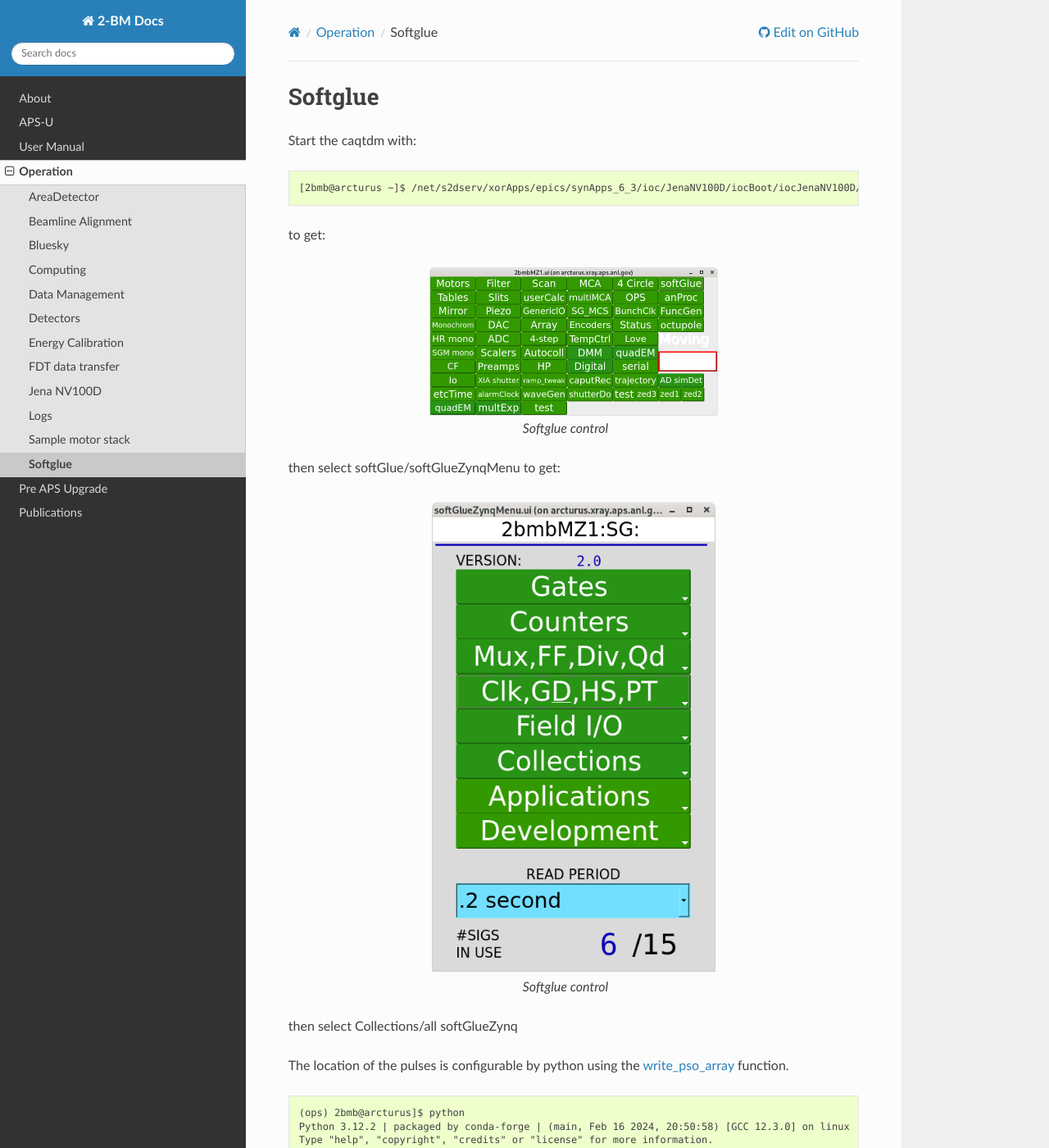
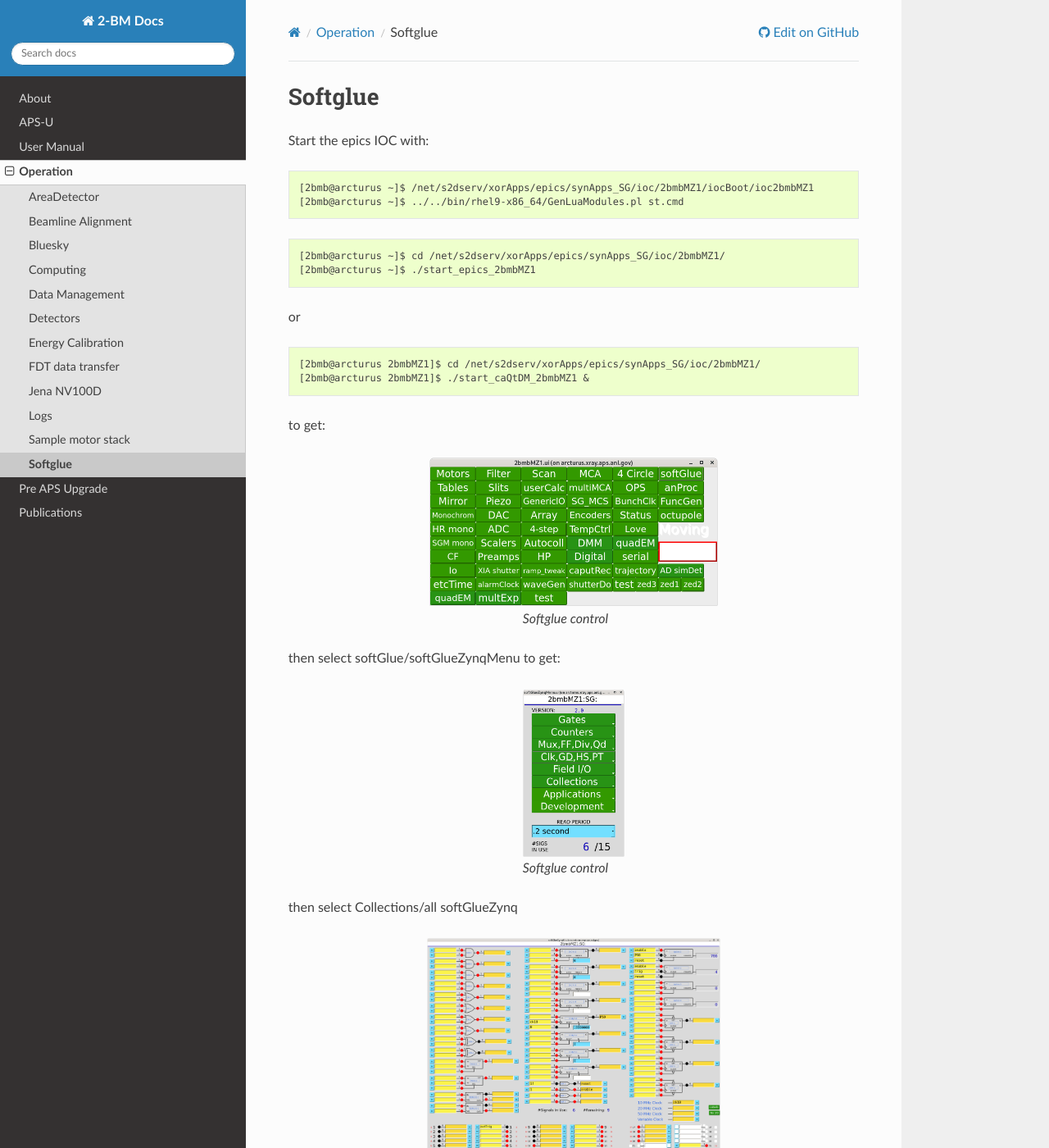
Before and after one commit to xray-imaging/2bm-docs, a Sphinx documentation site: the page built from docs/source/ops/item_060.rst, in a window 1280 px wide and 1400 px high. Shown: the whole window at 82% size. Built offline with Sphinx 7.4.7 and the Read the Docs theme 3.1.0, drawn with Linux system fonts in a browser that asks for light colours; the version number could not be read and is left out.

Commit message:
update softGlue

```diff
--- a/docs/source/ops/item_060.rst
+++ b/docs/source/ops/item_060.rst
@@ -2,11 +2,24 @@
 Softglue
 ========
 
-Start the caqtdm with:
+Start the epics IOC with:
 
 ::
 
-   [2bmb@arcturus ~]$ /net/s2dserv/xorApps/epics/synApps_6_3/ioc/JenaNV100D/iocBoot/iocJenaNV100D/softioc/JenaNV100D.pl caqtdm
+   [2bmb@arcturus ~]$ /net/s2dserv/xorApps/epics/synApps_SG/ioc/2bmbMZ1/iocBoot/ioc2bmbMZ1
+   [2bmb@arcturus ~]$ ../../bin/rhel9-x86_64/GenLuaModules.pl st.cmd
+
+
+::
+
+   [2bmb@arcturus ~]$ cd /net/s2dserv/xorApps/epics/synApps_SG/ioc/2bmbMZ1/
+   [2bmb@arcturus ~]$ ./start_epics_2bmbMZ1
+or
+
+::
+
+   [2bmb@arcturus 2bmbMZ1]$ cd /net/s2dserv/xorApps/epics/synApps_SG/ioc/2bmbMZ1/
+   [2bmb@arcturus 2bmbMZ1]$ ./start_caQtDM_2bmbMZ1 &
 
 to get:
 
@@ -20,7 +33,7 @@ to get:
 then select softGlue/softGlueZynqMenu to get:
 
 .. figure:: ../img/softglue_002.png
-   :width: 360px
+   :width: 128px
    :align: center
    :alt: softglue_002
 
@@ -28,6 +41,12 @@ then select softGlue/softGlueZynqMenu to get:
 
 then select Collections/all softGlueZynq
 
+.. figure:: ../img/softglue_003.png
+   :width: 360px
+   :align: center
+   :alt: softglue_003
+
+   Softglue control
 
 The location of the pulses is configurable by python using the `write_pso_array <https://github.com/decarlof/interlaced/blob/main/macros_ILF.py>`_ function.
 
```
